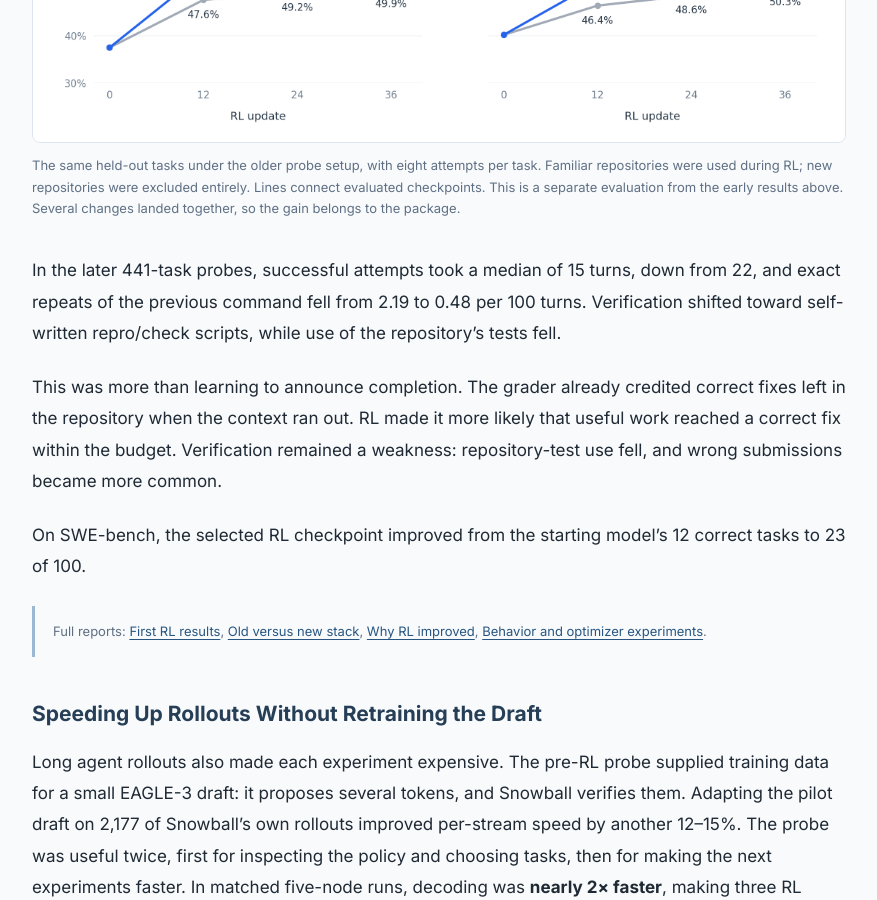
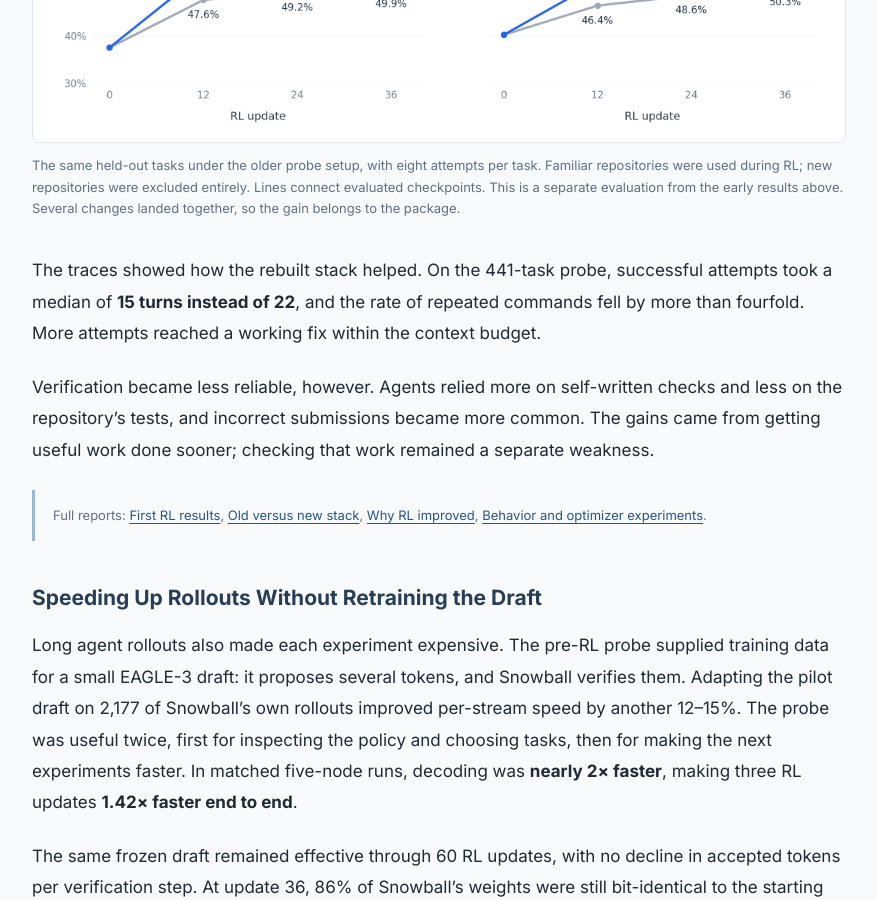
Before and after one commit to lukedhlee/lukedhlee.github.io, a Jekyll site: the page built from _posts/2026-10-21-turning-snowball-into-a-coding-agent.md, in a window 1280 px wide and 900 px high, scrolled down 8555 px. Shown: the whole window, without its empty margins (201-1078 px from the left). Built offline with Jekyll 4.4.1, drawn with Linux system fonts in a browser that asks for light colours.

Commit message:
Unify rebuilt stack trace findings around execution and verification

```diff
--- a/_posts/2026-10-21-turning-snowball-into-a-coding-agent.md
+++ b/_posts/2026-10-21-turning-snowball-into-a-coding-agent.md
@@ -169,12 +169,9 @@ With these repairs in place, held-out performance improved further. On a later e
 <figcaption>The same held-out tasks under the older probe setup, with eight attempts per task. Familiar repositories were used during RL; new repositories were excluded entirely. Lines connect evaluated checkpoints. This is a separate evaluation from the early results above. Several changes landed together, so the gain belongs to the package.</figcaption>
 </figure>
 
-In the later 441-task probes, successful attempts took a median of 15 turns, down from 22, and exact repeats of the previous command fell from 2.19 to 0.48 per 100 turns. Verification shifted toward self-written repro/check scripts, while use of the repository's tests fell.
+The traces showed how the rebuilt stack helped. On the 441-task probe, successful attempts took a median of **15 turns instead of 22**, and the rate of repeated commands fell by more than fourfold. More attempts reached a working fix within the context budget.
 
-This was more than learning to announce completion. The grader already credited correct fixes left in the repository when the context ran out. RL made it more likely that useful work reached a correct fix within the budget. Verification remained a weakness: repository-test use fell, and wrong submissions became more common.
-
-
-On SWE-bench, the selected RL checkpoint improved from the starting model's 12 correct tasks to 23 of 100.
+Verification became less reliable, however. Agents relied more on self-written checks and less on the repository's tests, and incorrect submissions became more common. The gains came from getting useful work done sooner; checking that work remained a separate weakness.
 
 <aside class="research-reports" markdown="1">
 Full reports: [First RL results](https://gist.github.com/lukedhlee/9c19fd9288a94ecfd1dbd6906b0a8dda), [Old versus new stack](https://gist.github.com/lukedhlee/01897efa3ae7c474732c61d35150a43a), [Why RL improved](https://gist.github.com/lukedhlee/ad3a95fccccb527db66619d6b3667e7d), [Behavior and optimizer experiments](https://gist.github.com/lukedhlee/9747e8eb423f23ca6627199c2532de47).
```
